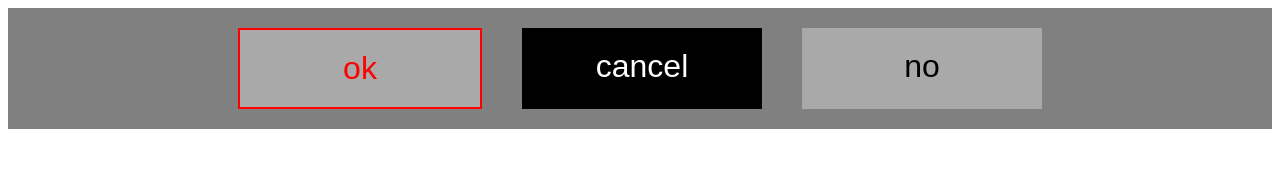
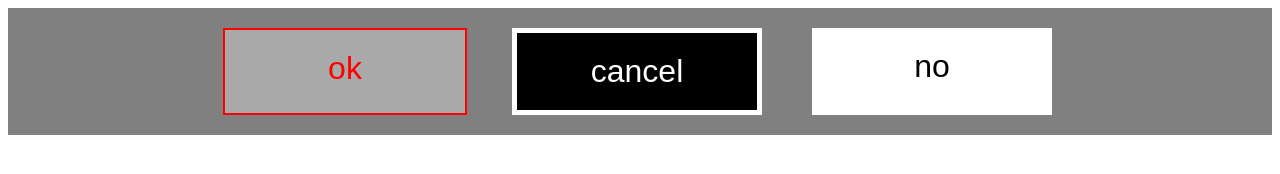
Before and after one commit to Hearthuz/DII_M4_08, a plain HTML site: page index.html in a window 1280 px wide. Both pictures are taken after a click on the element "ok". Drawn offline with Linux system fonts and the light colour scheme.

Commit message:
margin toggle

```diff
--- a/script.js
+++ b/script.js
@@ -12,7 +12,52 @@ for(let elem of elems){
         console.log(x)
     })
     elem.addEventListener('click', function(e){
-        alert(elem.innerText)
         console.log('this is x from click', x)
     })
 }
+ok.addEventListener('click', function (e) {
+    let noElement = document.getElementById('no');
+    if (noElement.classList.contains('toggleOn')) {
+        noElement.classList.replace('toggleOn', 'toggleOff');
+    }
+    else if(noElement.classList.contains('toggleOff')) {
+        noElement.classList.replace('toggleOff', 'toggleOn');
+    }
+    else {
+        noElement.classList.add('toggleOn');
+    }
+});
+let margin = 20
+ok.addEventListener('click', function(e){
+    margin += 5;
+    var marginSize = `20px ${margin}px 20px ${margin}px`
+    document.getElementById('cancel').style.margin = marginSize
+    document.getElementById('no').style.margin = marginSize
+})
+var borderTick = 5
+document.getElementById('cancel').style.border = `${borderTick}px solid white`
+
+let showText = ['ok','วิชานี้','ง่าย','จริงๆ นะจ้ะ']
+let showIndex = 0
+document.getElementById('no').addEventListener('dblclick', function(e){
+    showIndex++
+    if(showIndex >= showText.length){
+        showIndex = 0;
+    }
+    console.log('show index = ${showIndex}')
+    const okButton = document.getElementById('ok')
+    okButton.innerText = showText[showIndex]
+    // const elem = document.getElementById('ok');
+    // if (elem.innerText === 'ok') {
+    //     elem.innerText = 'วิชานี้'
+    // }
+    // else if(elem.innerText === 'วิชานี้') {
+    //     elem.innerText = 'ง่าย'
+    // }
+    // else if (elem.innerText === 'ง่าย') {
+    //     elem.innerText === 'จริงๆ นะจ้ะ'
+    // }
+    // else if (elem.innerText === 'จริงๆ นะจ้ะ') {
+    //     elem.innerText === 'ok'
+    // }
+})
--- a/style.css
+++ b/style.css
@@ -21,3 +21,9 @@
     color: white;
     background-color: black;
 }
+.toggleOn {
+    background-color: white;
+}
+.toggleOff {
+    background-color: darkgray;
+}
```
